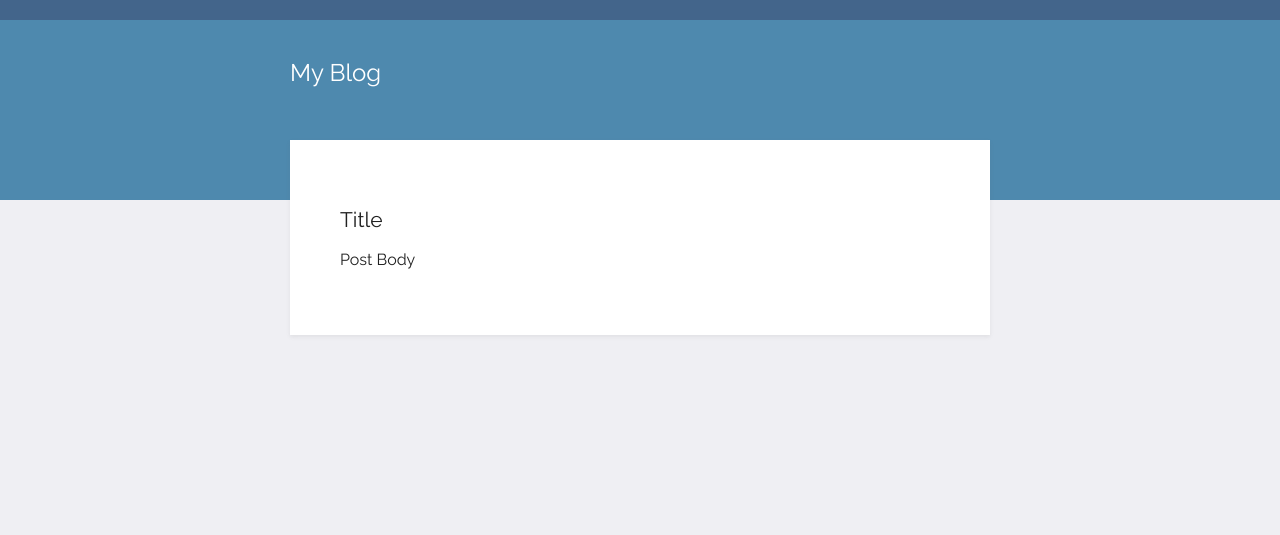
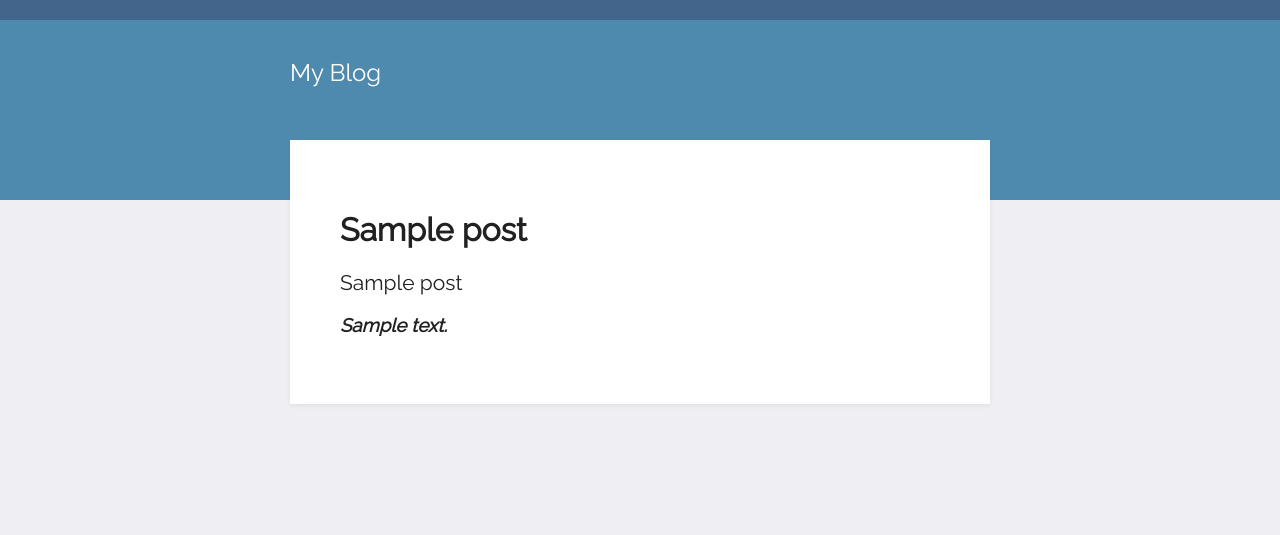
Before and after one commit to rcastleman/100days, a Flask app: template 57_blog/templates/post.html in a window 1280 px wide. Shown: the top 535 px of the page. Run offline with Flask 2, Linux system fonts and the light colour scheme; the template is opened without the code that fills it: most values are stand-ins (such as "Sample title", 1, 10 or a date in 2020).

Commit message:
dynamic posts

```diff
--- a/57_blog/post.py
+++ b/57_blog/post.py
@@ -1,2 +1,6 @@
 class Post:
-    pass
+    def __init__(self,post_id,title,subtitle,body):
+        self.id = post_id
+        self.title = title
+        self.subtitle = subtitle
+        self.body = body
--- a/57_blog/templates/index.html
+++ b/57_blog/templates/index.html
@@ -17,7 +17,7 @@
 
                 <h1>{{blog_post["title"]}}</h1>
                 <h2>{{blog_post["subtitle"]}}</h2>
-                <a href="templates/post.html">Read</a>
+                <a href="{{ url_for('show_post', index=post.id) }}">Read</a>
 
             {% endfor %}
         </div>
--- a/57_blog/templates/post.html
+++ b/57_blog/templates/post.html
@@ -13,8 +13,9 @@
            </div>
         <div class="content">
             <div class="card">
-                <h2>Title</h2>
-                <p>Post Body</p>
+                <h1>{{ post.title }}</h1>
+                <h2>{{ post.subtitle }}</h2>
+                <h3><i>{{ post.body }}</i></h3>
             </div>
 
     </div>
```
